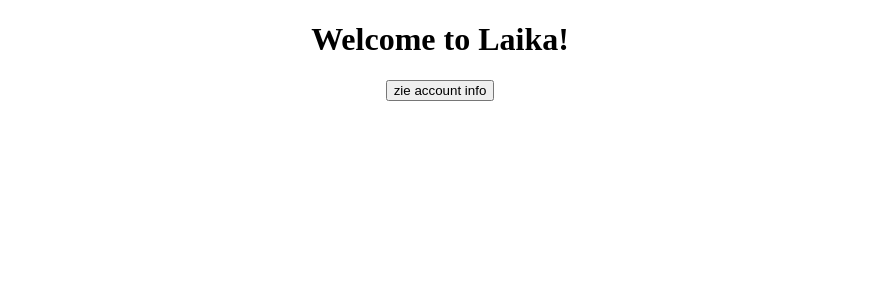
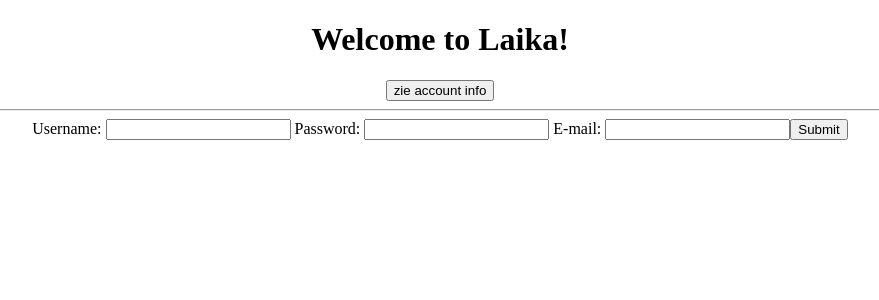
Before and after one commit to RDaanje/Laika, an Angular app: page / in a window 1280 px wide. Shown: the top 300 px of the page, without its empty margins (200-1079 px from the left). Built offline with nearby package versions, Linux system fonts and the light colour scheme.

Commit message:
31/07/2019

```diff
--- a/src/app/account/account.component.html
+++ b/src/app/account/account.component.html
@@ -1 +1,18 @@
 <button (click)="viewAccount()">zie account info</button>
+<hr>
+
+    Username: <input type="text" id="username" [(ngModel)]="account.username" >
+    Password: <input type="text" id="password" [(ngModel)]="account.password">
+    E-mail:   <input type="text" id="email" [(ngModel)]="account.email">
+    <button (click)="createAccount()">Submit</button>
+    {{account.id}}
+
+
+
+{{accounts | json}}
+<div *ngFor="let account of accounts">
+    {{account.username}}
+    {{account.password}}
+    {{account.email}}
+
+</div>
--- a/src/app/account/account.component.ts
+++ b/src/app/account/account.component.ts
@@ -11,8 +11,8 @@ import { HttpErrorResponse } from '@angular/common/http';
 })
 export class AccountComponent implements OnInit {
 
-  account: Account;
-
+  accounts: Account[];
+  account: Account  = new Account();
 
   constructor(public accountservice: AccountService) { }
 
@@ -22,7 +22,27 @@ export class AccountComponent implements OnInit {
 
   viewAccount() {
     this.accountservice.retrieveAll().subscribe(
-      (account: Account) => this.account = account,
+      (accounts: Account[]) =>
+      {
+        // console.log(account);
+        this.accounts = accounts
+      }
+
+    )
+  }
+
+  createAccount() {
+    console.log(this.account);
+    this.account.id = 0;
+
+    this.accountservice.createAccount(this.account).subscribe(
+      (account : Account) =>
+      {
+
+      console.log(account);
+      this.account = account;
+      }
+
 
     )
   }
--- a/src/app/domain/account.ts
+++ b/src/app/domain/account.ts
@@ -1,28 +1,14 @@
 export class Account {
+    private _id : number;
+    username: string;
+    password: string;
+    email: string;
 
-
-
-    constructor ( private _id: number,
-        private _username: string,
-        private _password: string,
-        private _email: string ) {}
-
-
-
-    get id () : number {
+    get id(): number {
         return this._id;
     }
 
-    get username() : string {
-        return this._username;
+    set id(id) {
+        this._id = id;
     }
-
-    get password() : string {
-        return this._password;
-    }
-
-    get email() : string {
-        return this._email;
-    }
-
 }
--- a/src/app/service/account.service.ts
+++ b/src/app/service/account.service.ts
@@ -14,10 +14,14 @@ export class AccountService {
 
   constructor(public http: HttpClient) { }
 
-  public retrieveAll(): Observable<Account> {
-    console.log(this.http.get<Account>(`http://localhost:8080/api/account/1`));
-    return this.http.get<Account>(`http://localhost:8080/api/account/1`)
+  public retrieveAll(): Observable<Account[]> {
+    return this.http.get<Account[]>(`http://localhost:8080/api/account/get`);
 
   }
 
+  public createAccount(account : Account): Observable<Account> {
+    console.log(`http://localhost:8080/api/account/create`, account, this.httpOptions);
+    return this.http.post<Account>(`http://localhost:8080/api/account/create`, account, this.httpOptions);
+  }
+
 }
```
